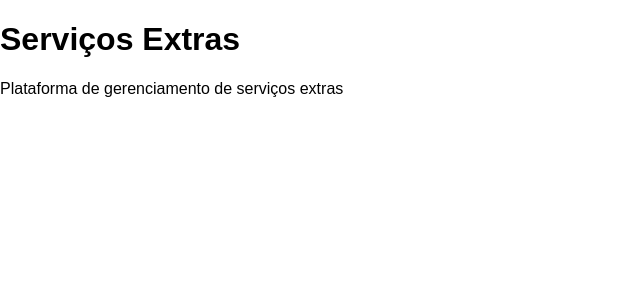
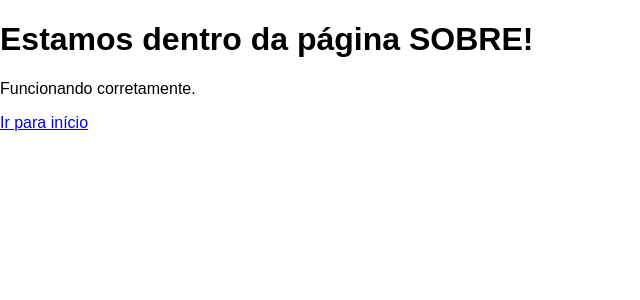
Before and after one commit to Rafhael-Silva/servicos-extras, a React (Vite) app in the folder frontend/: page / in a window 1280 px wide. Shown: the top 300 px of the page, without its empty margins (0-640 px from the left). Built offline with nearby package versions, Linux system fonts and the light colour scheme.

Commit message:
feat(frontend): establish base application architecture

```diff
--- a/frontend/package.json
+++ b/frontend/package.json
@@ -11,7 +11,8 @@
   },
   "dependencies": {
     "react": "^19.2.8",
-    "react-dom": "^19.2.8"
+    "react-dom": "^19.2.8",
+    "react-router": "^7.18.3"
   },
   "devDependencies": {
     "@babel/core": "^7.29.7",
--- a/frontend/src/App.jsx
+++ b/frontend/src/App.jsx
@@ -1,10 +1,12 @@
+import AppProviders from './app/providers/AppProviders';
+import AppRouter from './app/router/AppRouter';
+
 function App() {
   return (
-   <main>
-    <h1>Serviços Extras</h1>
-    <p>Plataforma de gerenciamento de serviços extras</p>
-   </main>
-  )
+    <AppProviders>
+      <AppRouter />
+    </AppProviders>
+  );
 }
 
-export default App
+export default App;
--- /dev/null
+++ b/frontend/src/app/providers/AppProviders.jsx
@@ -0,0 +1,5 @@
+function AppProviders({ children }) {
+  return children;
+}
+
+export default AppProviders;
--- /dev/null
+++ b/frontend/src/app/router/AppRouter.jsx
@@ -0,0 +1,24 @@
+import { BrowserRouter, Routes, Route } from 'react-router';
+import PageSelector from './PageSelector';
+import HomePage from '../../pages/Home/HomePage';
+import AboutPage from '../../pages/About/AboutPage';
+
+function AppRouter() {
+  return (
+    <BrowserRouter>
+      <Routes>
+        <Route
+          path="/"
+          element={
+            <PageSelector
+              mobilePage={<HomePage />}
+              desktopPage={<AboutPage />}
+            />
+          }
+        />
+      </Routes>
+    </BrowserRouter>
+  );
+}
+
+export default AppRouter;
--- /dev/null
+++ b/frontend/src/app/router/PageSelector.jsx
@@ -0,0 +1,21 @@
+import { useState, useEffect } from 'react';
+
+function PageSelector({ mobilePage, desktopPage }) {
+  const mobile = window.matchMedia('(max-width: 767px)');
+  const [isMobile, setIsMobile] = useState(mobile.matches);
+
+  useEffect(() => {
+    const handleChange = (event) => {
+      setIsMobile(event.matches);
+    };
+    mobile.addEventListener('change', handleChange);
+
+    return () => {
+      mobile.removeEventListener('change', handleChange);
+    };
+  }, []);
+
+  return isMobile ? mobilePage : desktopPage;
+}
+
+export default PageSelector;
--- /dev/null
+++ b/frontend/src/pages/About/AboutPage.jsx
@@ -0,0 +1,13 @@
+import { Link } from 'react-router';
+
+function AboutPage() {
+  return (
+    <main>
+      <h1>Estamos dentro da página SOBRE!</h1>
+      <p>Funcionando corretamente.</p>
+      <Link to={'/'}>Ir para início</Link>
+    </main>
+  );
+}
+
+export default AboutPage;
--- /dev/null
+++ b/frontend/src/pages/Home/HomePage.jsx
@@ -0,0 +1,13 @@
+import { Link } from 'react-router';
+
+function HomePage() {
+  return (
+    <main>
+      <h1>Serviços Extras</h1>
+      <p>Bem-vindos aos serviços Extras</p>
+      <Link to={'/about'}>Ir para sobre</Link>
+    </main>
+  );
+}
+
+export default HomePage;
```
Also changed, not shown: 2 other files (tests, documents, lock files or other folders).
